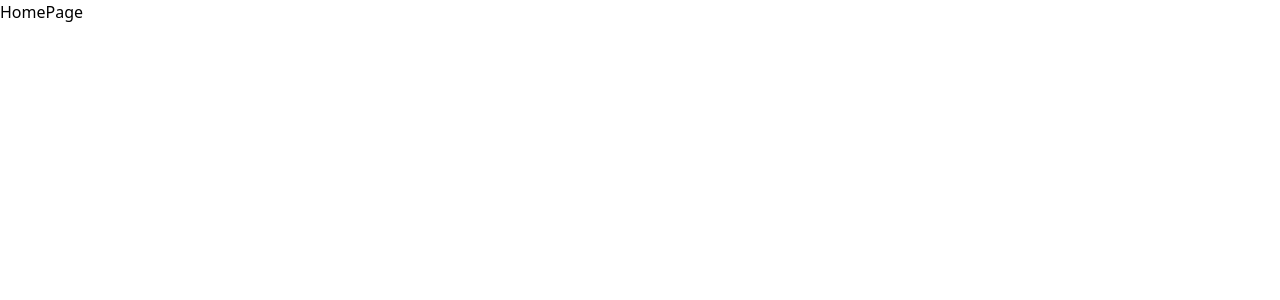
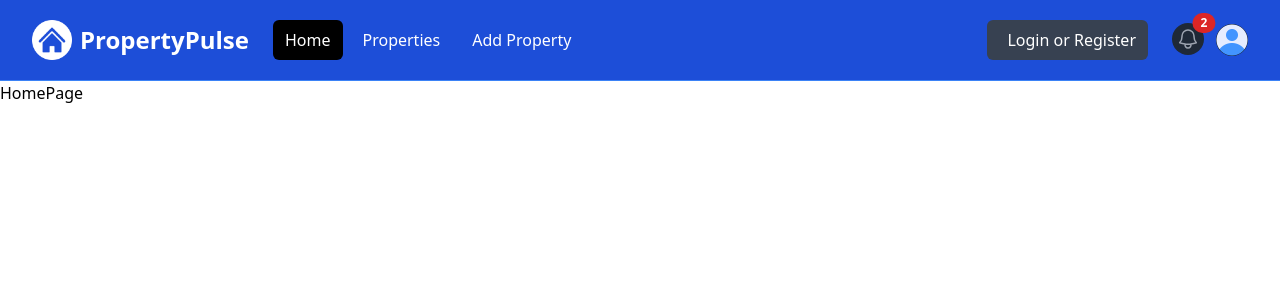
Before and after one commit to JaredKMonk/property-pulse, a Next.js app: page / in a window 1280 px wide. Shown: the top 300 px of the page. Built offline with nearby package versions, Linux system fonts and the light colour scheme.

Commit message:
added navbar to main layout

```diff
--- a/app/layout.tsx
+++ b/app/layout.tsx
@@ -1,4 +1,5 @@
 import React, { ReactNode } from "react";
+import Navbar from "@/components/Navbar";
 
 import "@/assets/styles/globals.css";
 
@@ -16,6 +17,7 @@ const MainLayout = ({ children }: Props) => {
   return (
     <html lang="en">
       <body>
+        <Navbar />
         <div>{children}</div>
       </body>
     </html>
```
